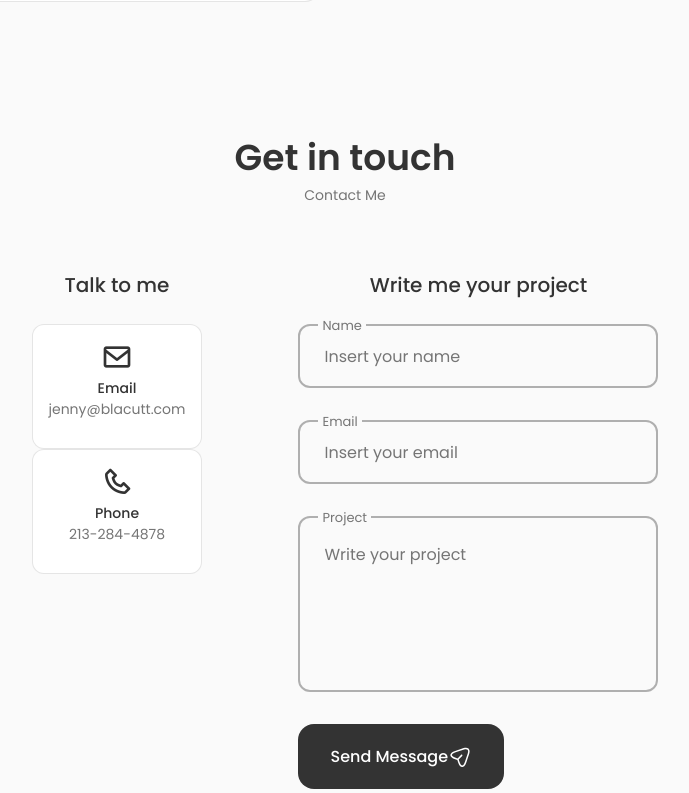
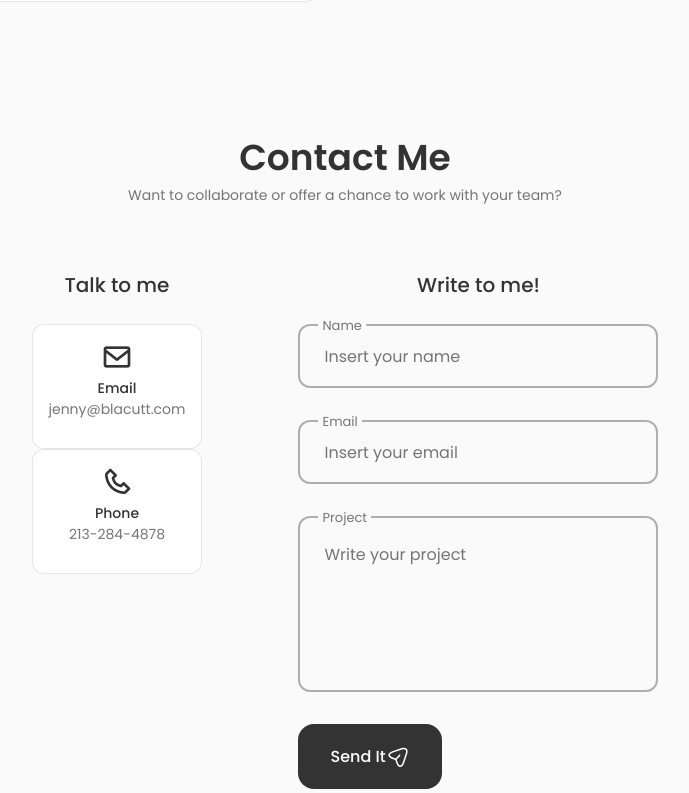
Before and after one commit to itsjennyb/Portfolio, a React (Create React App) app: page / in a window 1280 px wide. Shown: the part 4387-5180 px from the top of the page, without its empty margins (295-984 px from the left). Built offline with nearby package versions, Linux system fonts and the light colour scheme.

Commit message:
add and change some text

```diff
--- a/src/components/contact/Contact.js
+++ b/src/components/contact/Contact.js
@@ -4,8 +4,8 @@ import './contact.css';
 const Contact = () => {
     return (
         <section className='contact section' id='contact'>
-            <h2 className='section_title'>Get in touch</h2>
-            <span className='section_subtitle'>Contact Me</span>
+            <h2 className='section_title'>Contact Me</h2>
+            <span className='section_subtitle'>Want to collaborate or offer a chance to work with your team?</span>
 
             <div className='contact_container container grid'>
                 <div className='contact_content'>
@@ -34,7 +34,7 @@ const Contact = () => {
                 </div>
 
                 <div className='contact_content'>
-                    <h3 className='contact_title'>Write me your project</h3>
+                    <h3 className='contact_title'>Write to me!</h3>
 
                     <form className='contact_form'>
                         <div className='contact_form-div'>
@@ -53,7 +53,7 @@ const Contact = () => {
                         </div>
 
                         <button className='button button--flex'>
-                        Send Message
+                        Send It
                             <svg
                             class="button__icon"
                             xmlns="http://www.w3.org/2000/svg"
```
